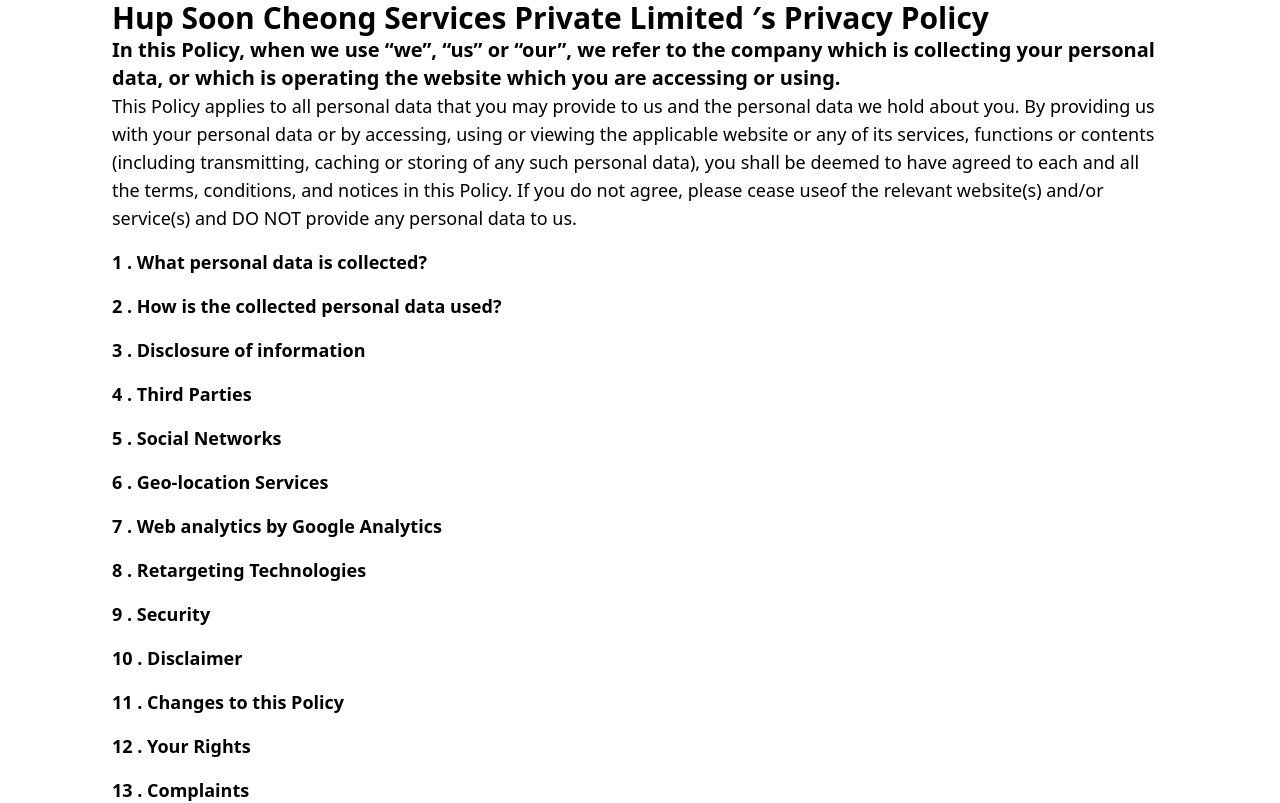
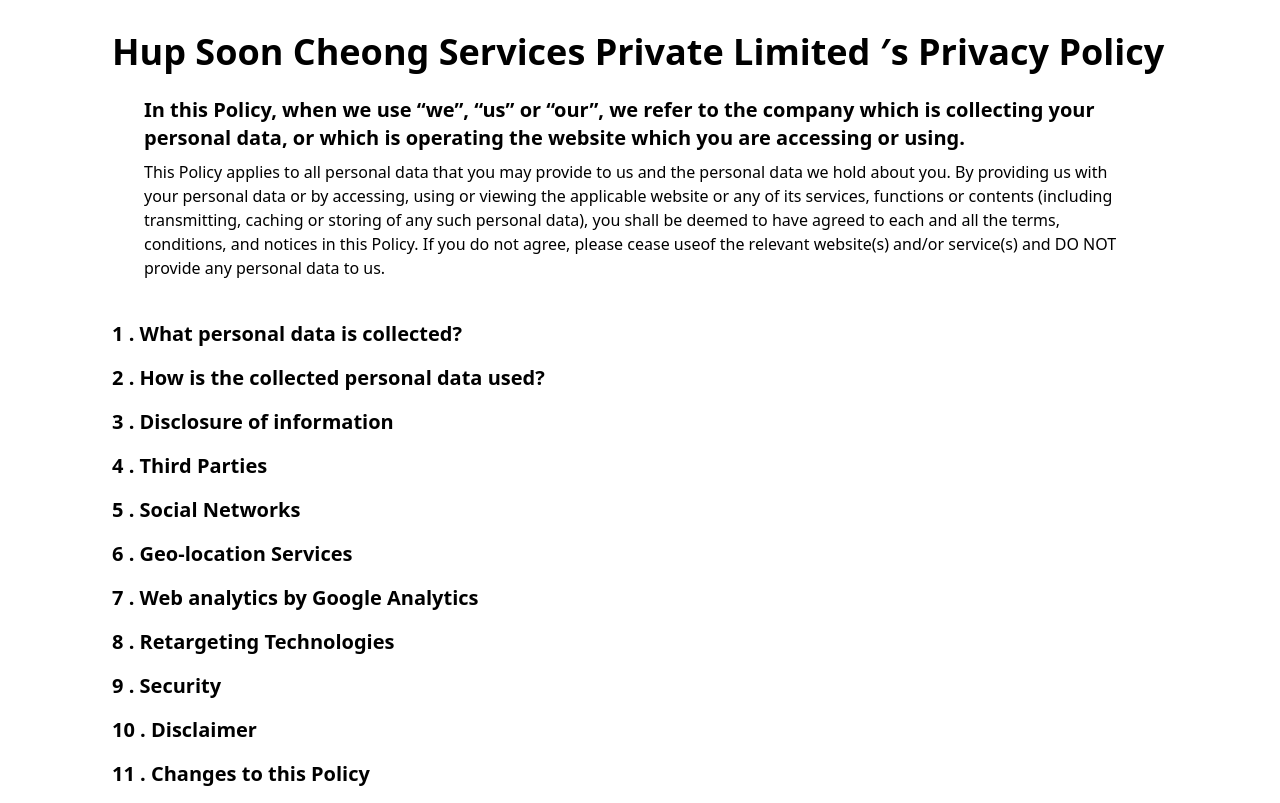
Before and after one commit to tnngoan/HSC-tracking, a Next.js app: page /privacy in a window 1280 px wide. Shown: the top 803 px of the page. Built offline with nearby package versions, Linux system fonts and the light colour scheme.

Commit message:
adding list content inside content

```diff
--- a/components/policy/Intro.js
+++ b/components/policy/Intro.js
@@ -1,17 +1,11 @@
 import React from 'react'
-import axios from 'axios';
-import policy from '../../pages/api/policy.json'
 
 const Intro = () => {
-    // const policy = axios.get('/policy')
     return (
-        <div>
-            <div>
-                <p className='font-bold text-3xl'><a href='/about'>Hup Soon Cheong Services Private Limited </a>&#8242;s <a href="/policy">Privacy Policy</a></p>
-                <p className='font-semibold text-xl'>In this Policy, when we use “we”, “us” or “our”, we refer to the company which is collecting your personal data, or which is operating the website which you are accessing or using.</p>
-                <p className='text-lg'>This Policy applies to all personal data that you may provide to us and the personal data we hold about you. By providing us with your personal data or by accessing, using or viewing the applicable website or any of its services, functions or contents (including transmitting, caching or storing of any such personal data), you shall be deemed to have agreed to each and all the terms, conditions, and notices in this Policy. If you do not agree, please cease useof the relevant website(s) and/or service(s) and DO NOT provide any personal data to us.</p>
-            </div>
-            <div></div>
+        <div className='py-4'>
+            <p className='font-bold text-4xl py-4'><a href='/about'>Hup Soon Cheong Services Private Limited </a>&#8242;s <a href="/policy">Privacy Policy</a></p>
+            <p className='font-semibold text-xl px-8 py-2'>In this Policy, when we use “we”, “us” or “our”, we refer to the company which is collecting your personal data, or which is operating the website which you are accessing or using.</p>
+            <p className='text-md px-8'>This Policy applies to all personal data that you may provide to us and the personal data we hold about you. By providing us with your personal data or by accessing, using or viewing the applicable website or any of its services, functions or contents (including transmitting, caching or storing of any such personal data), you shall be deemed to have agreed to each and all the terms, conditions, and notices in this Policy. If you do not agree, please cease useof the relevant website(s) and/or service(s) and DO NOT provide any personal data to us.</p>
         </div>
     )
 }
--- a/components/policy/PolicyContent.js
+++ b/components/policy/PolicyContent.js
@@ -2,37 +2,57 @@ import React from 'react'
 
 const PolicyContent = ({ policies }) => {
     return (
-        <div>
+        <div className='py-2 pb-8'>
             {policies.map((p, i) => {
                 return (
                     <details key={i}>
-                        <summary className='list-none cursor-pointer font-extrabold text-lg pt-4'>{i + 1 + " . " + Object.keys(p)}</summary>
+                        <summary className='list-none cursor-pointer font-extrabold text-xl pt-4'>{i + 1 + " . " + Object.keys(p)}</summary>
                         {p[Object.keys(p)].map((item, idx) => {
                             {
                                 if (typeof item === 'string') {
                                     return (
-                                        <div className='font-bold text-lg px-4 pt-2'>
-                                            <p key={idx}>{(i + 1) + "." + (idx + 1) + ". " + item}</p>
+                                        <div key={idx} className='capitalize list-decimal font-semibold text-lg px-4 pt-2'>
+                                            <p className="capitalize">{(i + 1) + "." + (idx + 1) + ". " + item}</p>
                                         </div>
                                     )
                                 } else {
                                     return (
-                                        <details key={idx} className='px-4 pt-2' open='true'>
-                                            <summary className='flex cursor-pointer font-bold text-lg'>
+                                        <details key={idx} className='px-4 pt-2' open={true}>
+                                            <summary className='capitalize flex cursor-pointer font-semibold text-lg'>
                                                 {(i + 1) + "." + (idx + 1) + ". " + Object.keys(item)}
                                             </summary>
-                                            {(item[Object.keys(item)]).map((item, id) => {
-                                                if (typeof item === 'string') {
-                                                    return <li key={id} className="list-disc px-8">{item}</li>
+                                            {(item[Object.keys(item)]).map((child, id) => {
+                                                if (typeof child === 'string') {
+                                                    return <li key={id} className="capitalize list-disc px-8">{child}</li>
                                                 } else {
                                                     return (
-                                                        <React.Fragment>
-                                                            <details key={id} className='px-4'>
-                                                                <summary className='flex cursor-pointer font-semibold text-md'>
-                                                                    {Object.keys(item)}
-                                                                </summary>
-                                                            </details>
-                                                        </React.Fragment>
+                                                        <details key={id} className='px-4' open={true}>
+                                                            <summary className='capitalize flex cursor-pointer font-semibold text-md'>
+                                                                <li>{Object.keys(child)}</li>
+                                                            </summary>
+                                                            {(child[Object.keys(child)]).map((grandChild, index) => {
+                                                                if (typeof grandChild === 'string') {
+                                                                    return <li key={index}>{grandChild}</li>
+                                                                } else {
+                                                                    return <details key={index} className="capitalize list-disc" open={true}>
+                                                                        <summary className='capitalize flex cursor-pointer font-normal text-md'>
+                                                                            <li key={index} className="list-none px-4 text-sm">{Object.keys(grandChild)}</li>
+                                                                        </summary>
+                                                                        {(grandChild[Object.keys(grandChild)]).map((miniContent, id) => {
+                                                                            if (typeof miniContent === 'string') {
+                                                                                return <p key={id} className='font-extrabold'>{miniContent}</p>
+                                                                            } else {
+                                                                                return <details key={id} className='font-semibold'>
+                                                                                    <summary>
+                                                                                        {console.log(miniContent)}
+                                                                                    </summary>
+                                                                                </details>
+                                                                            }
+                                                                        })}
+                                                                    </details>
+                                                                }
+                                                            })}
+                                                        </details>
                                                     )
                                                 }
                                             })}
--- a/pages/api/policy.json
+++ b/pages/api/policy.json
@@ -15,7 +15,9 @@
                                     ]
                                 ]
                             }
-                        ],
+                        ]
+                    },
+                    {
                         "Data collected by automated means": [
                             {
                                 "Various technologies may be used on our website and our mobile and web-based applications in order to make them more user-friendly, effective and secure. Such technologies may lead to data being collected automatically by us or by third parties on behalf of us. This data does not generally, but may, contain a user’s personal data. Examples of such technologies include:": [
@@ -135,7 +137,7 @@
     },
     {
         "Disclaimer": [
-            "TO THE MAXIMUM EXTENT PERMITTED BY LAW, WE SHALL NOT BE LIABLE IN ANY EVENT FOR ANY SPECIAL, EXEMPLARY, PUNITIVE, INDIRECT, INCIDENTAL OR CONSEQUENTIAL DAMAGES OF ANY KIND OR FOR ANY LOSS OF REPUTATION OR GOODWILL, WHETHER BASED IN CONTRACT, TORT (INCLUDING NEGLIGENCE), EQUITY, STRICT LIABILITY, STATUTE OR OTHERWISE, SUFFERED AS A RESULT OF UNAUTHORISED OR UNINTENDED USE, ACCESS OR DISCLOSURE OF YOUR PERSONAL DATA."
+            "To The Maximum Extent Permitted By Law, We Shall Not Be Liable In Any Event For Any Special, Exemplary, Punitive, Indirect, Incidental Or Consequential Damages Of Any Kind Or For Any Loss Of Reputation Or Goodwill, Whether Based In Contract, Tort (Including Negligence), Equity, Strict Liability, Statute Or Otherwise, Suffered As A Result Of Unauthorised Or Unintended Use, Access Or Disclosure Of Your Personal Data."
         ]
     },
     {
```
